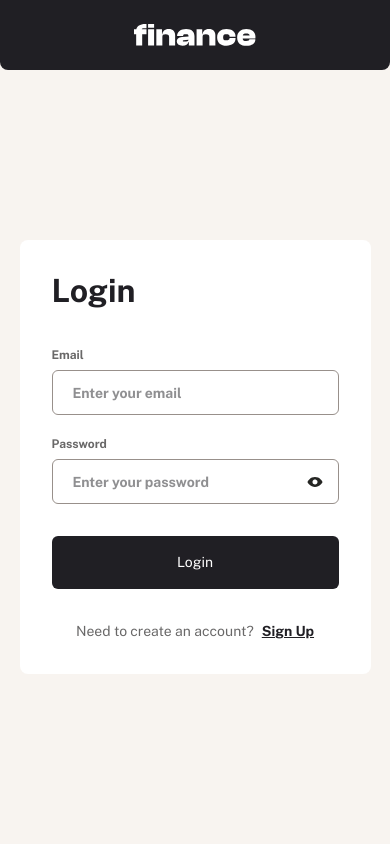
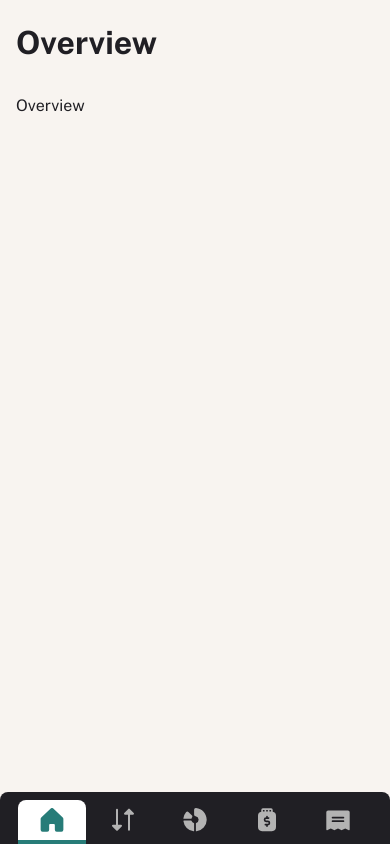
Before and after one commit to twx0504/personal-finance-app, a React (Vite) app: page / in a window 390 px wide. Before the commit this address led to /login. Built offline with nearby package versions, Linux system fonts and the light colour scheme.

Commit message:
Add responsive dashboard layout

```diff
--- a/src/App.jsx
+++ b/src/App.jsx
@@ -20,7 +20,9 @@ import Loading from "./pages/Loading.jsx";
 
 function App() {
   // Temporary variable to test the routes.
-  const [isLoggedIn, setIsLoggedIn] = useState(false);
+
+  // TODO: I am developing the dashboard page. Remember to change it back to false once finished.
+  const [isLoggedIn, setIsLoggedIn] = useState(true);
 
   return (
     <Routes>
@@ -30,7 +32,7 @@ function App() {
       </Route>
       <Route element={<Dashboard isLoggedIn={isLoggedIn} />}>
         <Route path="/" element={<Overview />}></Route>
-        <Route path="transaction" element={<Transaction />}></Route>
+        <Route path="transactions" element={<Transaction />}></Route>
         <Route path="budgets" element={<Budgets />}></Route>
         <Route path="pots" element={<Pots />}></Route>
         <Route path="bills" element={<Bills />}></Route>
--- /dev/null
+++ b/src/components/DashboardContent.jsx
@@ -0,0 +1,17 @@
+import TabBar from "./TabBar";
+import Sidebar from "./SideBar";
+
+const DashboardContent = ({ title, children }) => {
+  return (
+    <div className="flex flex-col min-h-screen pt-300 pb-19 pl-200 pr-200 md:pb-26.5 xl:ml-75 xl:pl-500 xl:pr-500 xl:pt-400 xl:pb-400">
+      <header className="mb-400">
+        <h1 className="text-preset-1">{title}</h1>
+      </header>
+      <main className="flex-1">{children}</main>
+      <Sidebar />
+      <TabBar />
+    </div>
+  );
+};
+
+export default DashboardContent;
--- /dev/null
+++ b/src/components/Icons.jsx
@@ -0,0 +1,73 @@
+// TODO: Handle svg image
+
+const IconWrapper = ({
+  viewBox = "0 0 20 20",
+  width = 20,
+  height = 20,
+  className = "",
+  children,
+}) => (
+  <svg
+    // Allows Tailwind (e.g., text-blue-500)
+    className={className}
+    width={width}
+    height={height}
+    viewBox={viewBox}
+    fill="none" // No default paint rule for children
+    xmlns="http://www.w3.org/2000/svg"
+  >
+    {children}
+  </svg>
+);
+
+const IconOverview = ({ className }) => (
+  <IconWrapper viewBox="0 0 18 19" width={18} height={19} className={className}>
+    <path
+      fill="currentColor" // Use the value of the color CSS property
+      d="M18 8.593v8.667a1.5 1.5 0 0 1-1.5 1.5h-3.75a1.5 1.5 0 0 1-1.5-1.5v-3.75a.75.75 0 0 0-.75-.75h-3a.75.75 0 0 0-.75.75v3.75a1.5 1.5 0 0 1-1.5 1.5H1.5a1.5 1.5 0 0 1-1.5-1.5V8.593a1.5 1.5 0 0 1 .485-1.105l7.5-7.076.01-.01a1.5 1.5 0 0 1 2.029.01l7.5 7.076A1.5 1.5 0 0 1 18 8.593z"
+    />
+  </IconWrapper>
+);
+
+const IconTransactions = ({ className }) => (
+  <IconWrapper viewBox="0 0 18 18" width={18} height={18} className={className}>
+    <path
+      fill="currentColor"
+      d="M8.193 12.973a.75.75 0 0 1-.162.818l-3 3a.748.748 0 0 1-1.062 0l-3-3A.75.75 0 0 1 1.5 12.51h2.25V1.26a.75.75 0 0 1 1.5 0v11.25H7.5a.75.75 0 0 1 .693.463zM17.03 3.73l-3-3a.749.749 0 0 0-1.061 0l-3 3a.75.75 0 0 0 .53 1.281h2.25v11.25a.75.75 0 1 0 1.5 0V5.01h2.25a.75.75 0 0 0 .53-1.28z"
+    />
+  </IconWrapper>
+);
+
+const IconBudgets = ({ className }) => (
+  <IconWrapper viewBox="0 0 20 20" width={20} height={20} className={className}>
+    <path
+      fill="currentColor"
+      d="M.32 8.592a9.592 9.592 0 0 1 2.186-5.04 1.5 1.5 0 0 1 2.215-.103l2.594 2.65a1.488 1.488 0 0 1 .159 1.92 2.4 2.4 0 0 0-.347.726.375.375 0 0 1-.358.265H.694a.375.375 0 0 1-.374-.418zM10.88.016A1.5 1.5 0 0 0 9.25 1.51v3.813A1.487 1.487 0 0 0 10.492 6.8 3 3 0 0 1 11 12.59a.38.38 0 0 0-.249.358v6.115a.374.374 0 0 0 .418.375 9.782 9.782 0 0 0 8.582-9.54c.07-5.089-3.826-9.43-8.87-9.882zM8.992 12.588a3 3 0 0 1-1.819-1.821.38.38 0 0 0-.356-.257H.693a.376.376 0 0 0-.375.417 9.76 9.76 0 0 0 8.514 8.515.375.375 0 0 0 .417-.375v-6.12a.38.38 0 0 0-.257-.36z"
+    />
+  </IconWrapper>
+);
+
+const IconPots = ({ className }) => (
+  <IconWrapper viewBox="0 0 18 22" width={18} height={22} className={className}>
+    <path
+      fill="currentColor"
+      d="M14.25 3.336V1.76a1.5 1.5 0 0 0-1.5-1.5h-7.5a1.5 1.5 0 0 0-1.5 1.5v1.576a3.755 3.755 0 0 0-3 3.674v10.5a3.75 3.75 0 0 0 3.75 3.75h9a3.75 3.75 0 0 0 3.75-3.75V7.01a3.755 3.755 0 0 0-3-3.674zm-6-1.576h1.5v1.5h-1.5zm-3 0h1.5v1.5h-1.5zm4.5 14.25v.75a.75.75 0 1 1-1.5 0v-.75H7.5a.75.75 0 1 1 0-1.5h2.25a.75.75 0 1 0 0-1.5h-1.5a2.25 2.25 0 1 1 0-4.5v-.75a.75.75 0 0 1 1.5 0v.75h.75a.75.75 0 1 1 0 1.5H8.25a.75.75 0 1 0 0 1.5h1.5a2.25 2.25 0 0 1 0 4.5zm3-12.75h-1.5v-1.5h1.5z"
+    />
+  </IconWrapper>
+);
+
+const IconRecurringBills = ({ className }) => (
+  <IconWrapper viewBox="0 0 20 17" width={20} height={17} className={className}>
+    <path
+      fill="currentColor"
+      d="M18.25.51H1.75a1.5 1.5 0 0 0-1.5 1.5v14.25a.75.75 0 0 0 1.086.67L4 15.598l2.664 1.332a.75.75 0 0 0 .672 0L10 15.598l2.664 1.332a.75.75 0 0 0 .672 0L16 15.598l2.664 1.332a.75.75 0 0 0 1.086-.67V2.01a1.5 1.5 0 0 0-1.5-1.5zm-3.75 9.75h-9a.75.75 0 1 1 0-1.5h9a.75.75 0 1 1 0 1.5zm0-3h-9a.75.75 0 0 1 0-1.5h9a.75.75 0 1 1 0 1.5z"
+    />
+  </IconWrapper>
+);
+export {
+  IconOverview,
+  IconTransactions,
+  IconBudgets,
+  IconPots,
+  IconRecurringBills,
+};
--- /dev/null
+++ b/src/components/MinimizedButton.jsx
@@ -0,0 +1,19 @@
+import minimizeMenuLogo from "../assets/images/icon-minimize-menu.svg";
+
+const MinimizedButton = () => {
+  return (
+    <button
+      type="button"
+      className="absolute bottom-[145.24px] flex items-center w-fit h-14 pl-300 pr-300 cursor-pointer"
+    >
+      <img
+        className="w-[24px] h-[24px] mr-200"
+        src={minimizeMenuLogo}
+        alt="Minimize menu"
+      />
+      <span className="text-preset-3 text-grey-300">Minimize Menu</span>
+    </button>
+  );
+};
+
+export default MinimizedButton;
--- /dev/null
+++ b/src/components/NavLists.jsx
@@ -0,0 +1,59 @@
+import { NavLink } from "react-router";
+import {
+  IconOverview,
+  IconTransactions,
+  IconBudgets,
+  IconPots,
+  IconRecurringBills,
+} from "./Icons";
+
+const navItemLists = [
+  {
+    Icon: <IconOverview className="active-svg" />,
+    title: "Overview",
+    to: "/",
+  },
+  {
+    Icon: <IconTransactions className="active-svg" />,
+    title: "Transactions",
+    to: "transactions",
+  },
+  {
+    Icon: <IconBudgets className="active-svg" />,
+    title: "Budgets",
+    to: "budgets",
+  },
+  {
+    Icon: <IconPots className="active-svg" />,
+    title: "Pots",
+    to: "pots",
+  },
+  {
+    Icon: <IconRecurringBills className="active-svg" />,
+    title: "Recurring Bills",
+    to: "bills",
+  },
+];
+
+const NavLists = ({ containerClass, listClass, itemClass, linkClass }) => {
+  return (
+    <nav className={`navlist-container ${containerClass}`}>
+      <ul className={listClass}>
+        {navItemLists.map(({ Icon, title, to }) => {
+          return (
+            <li key={title} className={itemClass}>
+              <NavLink className={`navlist-link ${linkClass}`} to={to}>
+                {Icon}
+                <span className="hidden md:inline-block text-preset-5-bold">
+                  {title}
+                </span>
+              </NavLink>
+            </li>
+          );
+        })}
+      </ul>
+    </nav>
+  );
+};
+
+export default NavLists;
--- /dev/null
+++ b/src/components/SideBar.jsx
@@ -0,0 +1,22 @@
+import Logo from "./Logo";
+import { Link } from "react-router";
+import NavLists from "./NavLists";
+import MinimizedButton from "./MinimizedButton";
+const SideBar = () => {
+  return (
+    <aside className="sidebar-container">
+      <Link to="/" className="sidebar-logo-wrapper">
+        <Logo />
+      </Link>
+      <NavLists
+        containerClass="sidebar"
+        listClass="sidebar-list"
+        itemClass="sidebar-item"
+        linkClass="sidebar-link"
+      />
+      <MinimizedButton />
+    </aside>
+  );
+};
+
+export default SideBar;
--- /dev/null
+++ b/src/components/TabBar.jsx
@@ -0,0 +1,16 @@
+import NavLists from "./NavLists";
+
+const TabBar = () => {
+  return (
+    <footer className="tabbar-container">
+      <NavLists
+        containerClass="tabbar"
+        listClass="tabbar-list"
+        itemClass="tabbar-item"
+        linkClass="tabbar-link"
+      />
+    </footer>
+  );
+};
+
+export default TabBar;
--- a/src/index.css
+++ b/src/index.css
@@ -78,40 +78,120 @@
   --spacing-500: 2.5rem; /* 40px */
 }
 
-@layer utilities {
-  /* 32px Bold 120% */
+@layer components {
+  /* Typography */
   .text-preset-1 {
     @apply text-3xl font-bold;
   }
 
-  /* 20px Bold 120% */
   .text-preset-2 {
     @apply text-xl font-bold;
   }
 
-  /* 16px Bold 150% */
   .text-preset-3 {
     @apply text-base font-bold;
   }
 
-  /* 14px Regular 150% */
   .text-preset-4 {
     @apply text-sm font-normal;
   }
 
-  /* 14px Bold 150% */
   .text-preset-4-bold {
     @apply text-sm font-bold;
   }
 
-  /* 12px Regular 150% */
   .text-preset-5 {
     @apply text-xs font-normal;
   }
 
-  /* 12px Bold 150% */
   .text-preset-5-bold {
     @apply text-xs font-bold;
+  }
+
+  /* NavList */
+  .navlist-container {
+    @apply bg-grey-900 text-grey-300;
+  }
+
+  .navlist-link svg {
+    @apply w-[24px] h-[24px];
+  }
+
+  .navlist-link.active {
+    @apply text-grey-900 bg-white relative;
+
+    /* Handle active svg icon color */
+    & svg.active-svg {
+      @apply text-green;
+    }
+  }
+
+  /* Mobile & Tablet Tabbar */
+
+  .tabbar-container {
+    @apply fixed bottom-0 left-0 right-0;
+    @apply xl:hidden;
+  }
+
+  .tabbar {
+    @apply rounded-t-lg;
+  }
+
+  .tabbar-list {
+    @apply h-full min-h-13 flex pt-100 pl-200 pr-200;
+    @apply md:min-h-18.5 md:pl-250 md:pr-250;
+  }
+
+  .tabbar-item {
+    @apply w-1/5 flex justify-center items-center h-full;
+    @apply md:ml-250 md:mr-250;
+  }
+
+  .tabbar-link {
+    @apply flex justify-center items-center w-full h-full max-w-[68.6px] min-h-11 rounded-t-lg;
+    @apply md:flex-col md:min-h-16.5 md:max-w-26;
+  }
+
+  .tabbar-link svg {
+    @apply mb-50;
+  }
+
+  .tabbar-link.active::after {
+    content: "";
+    @apply absolute bottom-0 left-0 right-0 border-b-4 border-b-green;
+  }
+
+  /* Desktop Sidebar */
+  .sidebar-container {
+    @apply fixed left-0 hidden xl:block w-75 top-0 bottom-0 bg-grey-900;
+  }
+
+  .sidebar-logo-wrapper {
+    @apply flex items-center w-fit mt-500 ml-400 mb-500;
+  }
+
+  .sidebar {
+    @apply pt-300;
+  }
+
+  .sidebar-list {
+    @apply w-full;
+  }
+
+  .sidebar-item {
+    @apply flex items-center mr-300;
+  }
+
+  .sidebar-link {
+    @apply flex items-center pl-300 w-full h-14 rounded-tr-lg rounded-br-lg;
+  }
+  .sidebar-link svg {
+    @apply mr-200;
+  }
+
+  .sidebar-link.active::after {
+    content: "";
+    @apply absolute left-0 top-0 bottom-0  border-l-4 border-l-green;
   }
 }
 
--- a/src/layouts/Auth.jsx
+++ b/src/layouts/Auth.jsx
@@ -4,8 +4,8 @@ import { Navigate, Outlet } from "react-router";
 
 const Auth = ({ isLoggedIn }) => {
   if (isLoggedIn) {
-    // Redirect to loading page once successfully login
-    return <Navigate to="/loading" />;
+    // TODO: Later, redirect to loading page once successfully login
+    return <Navigate to="/" />;
   }
 
   return (
--- a/src/layouts/Dashboard.jsx
+++ b/src/layouts/Dashboard.jsx
@@ -1,15 +1,26 @@
-import { Navigate, Outlet } from "react-router";
-import Loading from "../pages/Loading";
+import { Navigate, Outlet, useLocation } from "react-router";
+import DashboardContent from "../components/DashboardContent";
+
+const titleMap = {
+  "": "Overview",
+  transactions: "Transactions",
+  budgets: "Budgets",
+  pots: "Pots",
+  bills: "Recurring Bills",
+};
 
 const Dashboard = ({ isLoggedIn }) => {
+  const { pathname } = useLocation();
+  const pageName = pathname.split("/")[1];
+  const pageTitle = titleMap[pageName];
   if (!isLoggedIn) {
     return <Navigate to="/login" />;
   }
+
   return (
-    <div>
-      <p>Dashboard</p>
+    <DashboardContent title={pageTitle}>
       <Outlet />
-    </div>
+    </DashboardContent>
   );
 };
 
```
